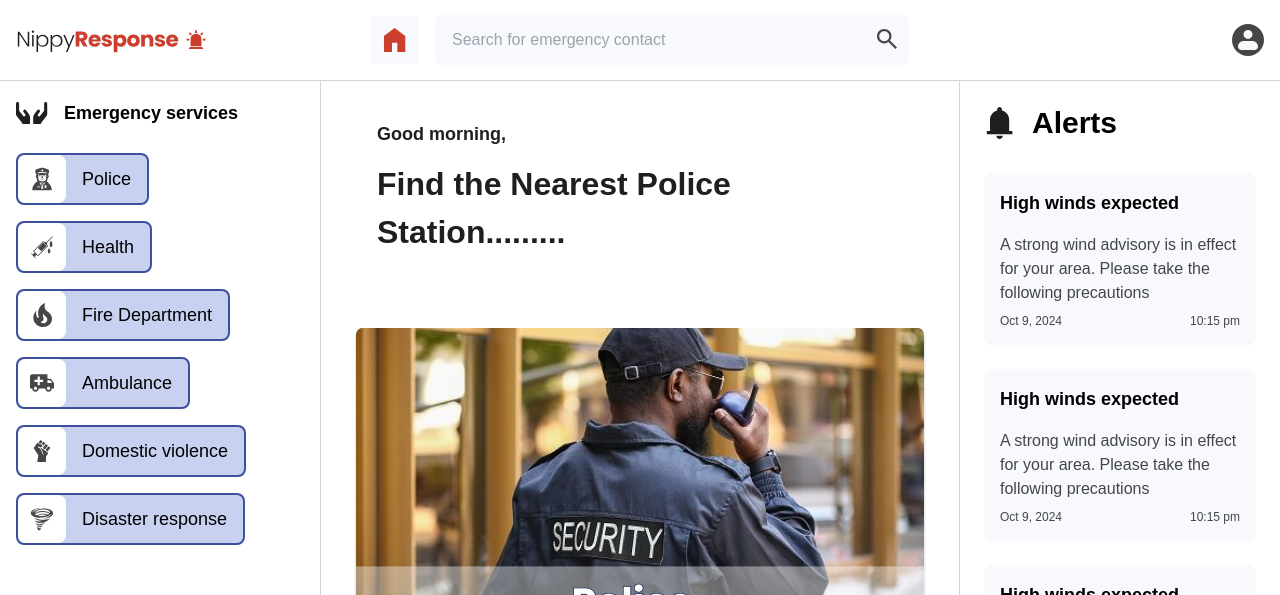
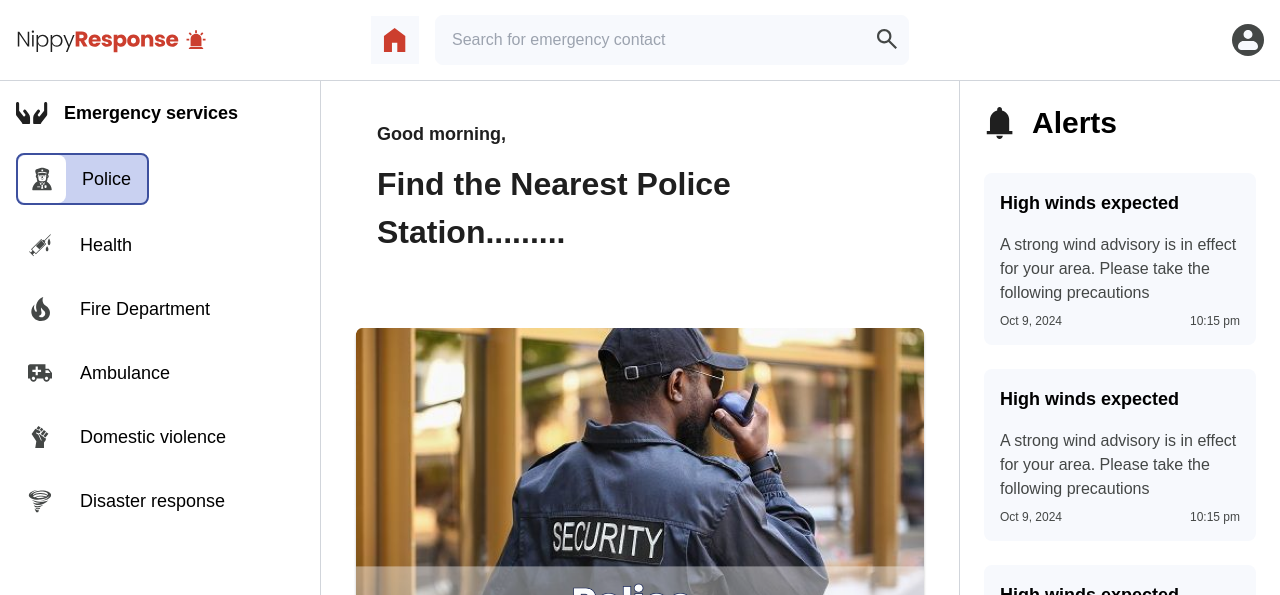
Before and after one commit to hafsat-max/nippy_response, a Next.js app: page / in a window 1280 px wide. Shown: the top 595 px of the page. Built offline with nearby package versions, Linux system fonts and the light colour scheme.

Commit message:
pages route linked on sidebar

```diff
--- /dev/null
+++ b/app/components/SideMenu/index.tsx
@@ -0,0 +1,55 @@
+"use client";
+
+import React from "react";
+import Image from "next/image";
+import { SideBarNavData } from "@/app/utils/sidebarData";
+import { usePathname } from "next/navigation";
+import Link from "next/link";
+
+const SideMenu = () => {
+  const pathname = usePathname();
+  return (
+    <div>
+      <div className="flex items-center pl-4 mt-4 mb-6">
+        <Image
+          src={SideBarNavData[0].icon}
+          alt={SideBarNavData[0].title}
+          width={20}
+          height={20}
+          className="w-8 h-8 mr-4 "
+        />
+        <span className="text-lg font-semibold">{SideBarNavData[0].title}</span>
+      </div>
+      <ul className="pl-4">
+        {SideBarNavData.slice(1).map((item, idx) => {
+          return (
+            <li key={idx * 2} className={` my-4 `}>
+              <Link
+                href={item?.link}
+                className={`max-w-max flex  items-center gap-x-4 ${
+                  pathname === item?.link
+                    ? "bg-[#C9D1F1] border-2 border-[#3D509E]"
+                    : ""
+                }  pr-4  rounded-lg`}
+                style={{ width: "100%" }}
+              >
+                <div className="w-12 h-12 flex items-center justify-center bg-white rounded-lg">
+                  <Image
+                    src={item.icon}
+                    alt={item.title}
+                    width={20}
+                    height={20}
+                    className="w-6 h-6 "
+                  />
+                </div>
+                <span className="text-lg ">{item.title}</span>
+              </Link>
+            </li>
+          );
+        })}
+      </ul>
+    </div>
+  );
+};
+
+export default SideMenu;
--- a/app/layout.tsx
+++ b/app/layout.tsx
@@ -2,11 +2,12 @@ import type { Metadata } from "next";
 import localFont from "next/font/local";
 import "./globals.css";
 import Navbar from "@/app/components/NavBar.tsx";
-import { FooterData, SideBarNavData } from "./utils/sidebarData";
+import { FooterData } from "./utils/sidebarData";
 import Link from "next/link";
 import Image from "next/image";
 import Logo from "../public/assets/nippyLogo.svg";
 import AlertNotifications from "./components/Alert/AlertNotifications";
+import SideMenu from "./components/SideMenu";
 
 const geistSans = localFont({
   src: "./fonts/GeistVF.woff",
@@ -40,7 +41,8 @@ export default function RootLayout({
         </div>
         <div className="border-t border-gray-300 h-[92vh] sm:h-[95vh] lg:h-[90vh] md:flex ">
           <div className="w-1/4 h-full sticky top-0 overflow-y-auto hidden md:block  ">
-            <div className="flex items-center pl-4 mt-4 mb-6">
+            <SideMenu />
+            {/* <div className="flex items-center pl-4 mt-4 mb-6">
               <Image
                 src={SideBarNavData[0].icon}
                 alt={SideBarNavData[0].title}
@@ -57,8 +59,12 @@ export default function RootLayout({
                 return (
                   <li key={idx * 2} className={` my-4 `}>
                     <Link
-                      href="/"
-                      className="max-w-max flex  items-center gap-x-4 border-2 border-[#3D509E] pr-4 bg-[#C9D1F1] rounded-lg"
+                      href={item?.link}
+                      className={`max-w-max flex  items-center gap-x-4 ${
+                        pathname === item?.link
+                          ? "bg-[#C9D1F1] border-2 border-[#3D509E]"
+                          : ""
+                      }  pr-4  rounded-lg`}
                       style={{ width: "100%" }}
                     >
                       <div className="w-12 h-12 flex items-center justify-center bg-white rounded-lg">
@@ -75,7 +81,7 @@ export default function RootLayout({
                   </li>
                 );
               })}
-            </ul>
+            </ul> */}
           </div>
           <div className="w-full md:w-2/4 border-r  border-l border-gray-300  h-full overflow-y-auto scrollbar-hide">
             {children}
@@ -109,7 +115,7 @@ export default function RootLayout({
             </footer>
           </div>
           <div className="w-1/4 h-full overflow-y-auto hidden md:block px-6">
-            <AlertNotifications/>
+            <AlertNotifications />
           </div>
         </div>
       </body>
--- a/app/utils/sidebarData.tsx
+++ b/app/utils/sidebarData.tsx
@@ -25,79 +25,79 @@ export const SideBarNavData: SideBarNavDataProps[] = [
     id: 1,
     title: "Emergency services",
     icon: EmergencyIcon,
-    link: "/overview",
+    link: "/",
   },
   {
     id: 2,
     title: "Police",
     icon: PoliceIcon,
-    link: "/overview",
+    link: "/",
   },
   {
     id: 3,
     title: "Health",
     icon: HealthIcon,
-    link: "/overview",
+    link: "/health",
   },
   {
     id: 4,
     title: "Fire Department",
     icon: FireIcon,
-    link: "/overview",
+    link: "/fire-department",
   },
   {
     id: 5,
     title: "Ambulance",
     icon: AmbulanceIcon,
-    link: "/overview",
+    link: "/ambulance",
   },
   {
     id: 6,
     title: "Domestic violence",
     icon: DomesticViolenceIcon,
-    link: "/overview",
+    link: "/domestic-violence",
   },
   {
     id: 7,
     title: "Disaster response",
     icon: DisasterIcon,
-    link: "/overview",
+    link: "/disaster",
   },
 ];
 export const FooterData: FooterProps[] = [
   {
     id: 1,
     title: "About",
-    link: "/overview",
+    link: "/about",
   },
   {
     id: 2,
     title: "Emergency contact",
-    link: "/overview",
+    link: "/emergency-contact",
   },
   {
     id: 3,
     title: "Health",
-    link: "/overview",
+    link: "/health",
   },
   {
     id: 4,
     title: "Blog",
-    link: "/overview",
+    link: "/blog",
   },
   {
     id: 5,
     title: "Contact us",
-    link: "/overview",
+    link: "/contact-us",
   },
   {
     id: 6,
     title: "Support",
-    link: "/overview",
+    link: "/support",
   },
   {
     id: 7,
     title: "Disaster response",
-    link: "/overview",
+    link: "/disaster-response",
   },
 ];
```
